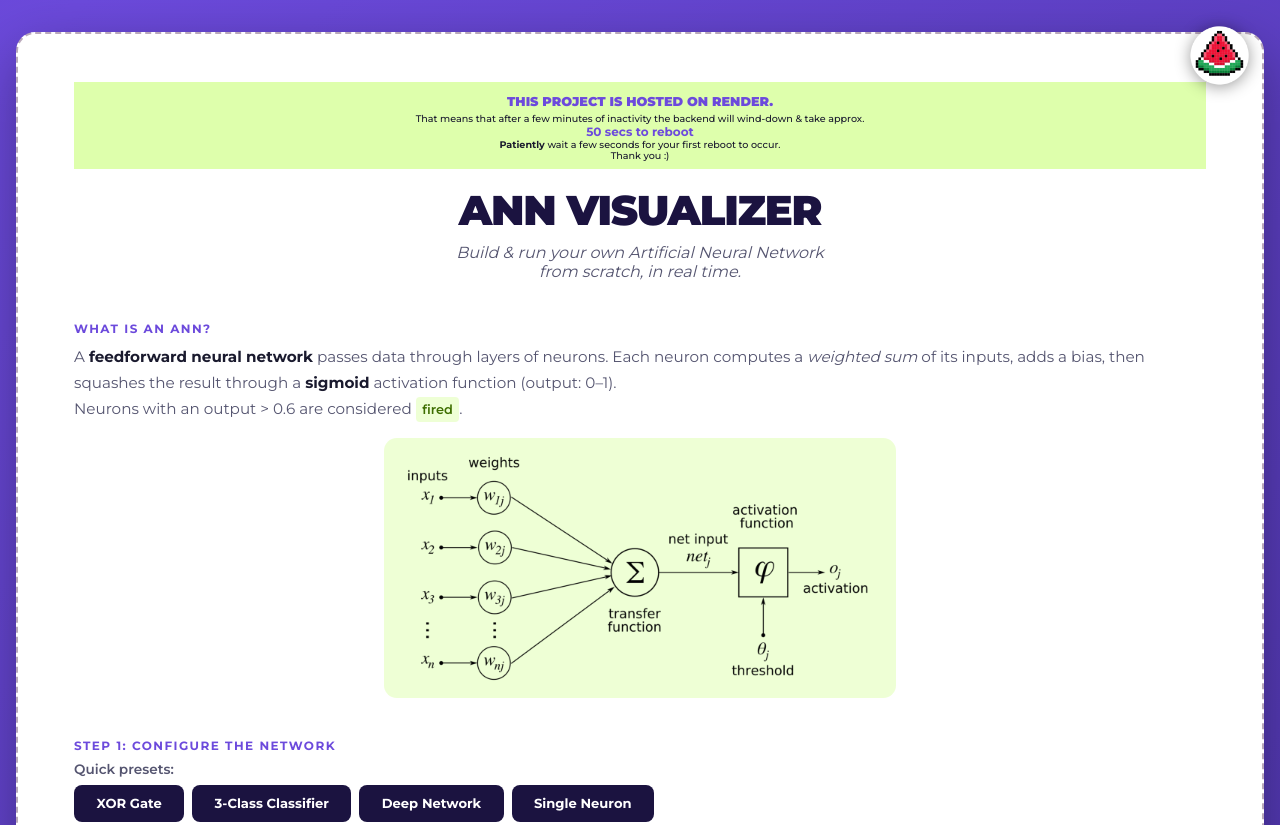
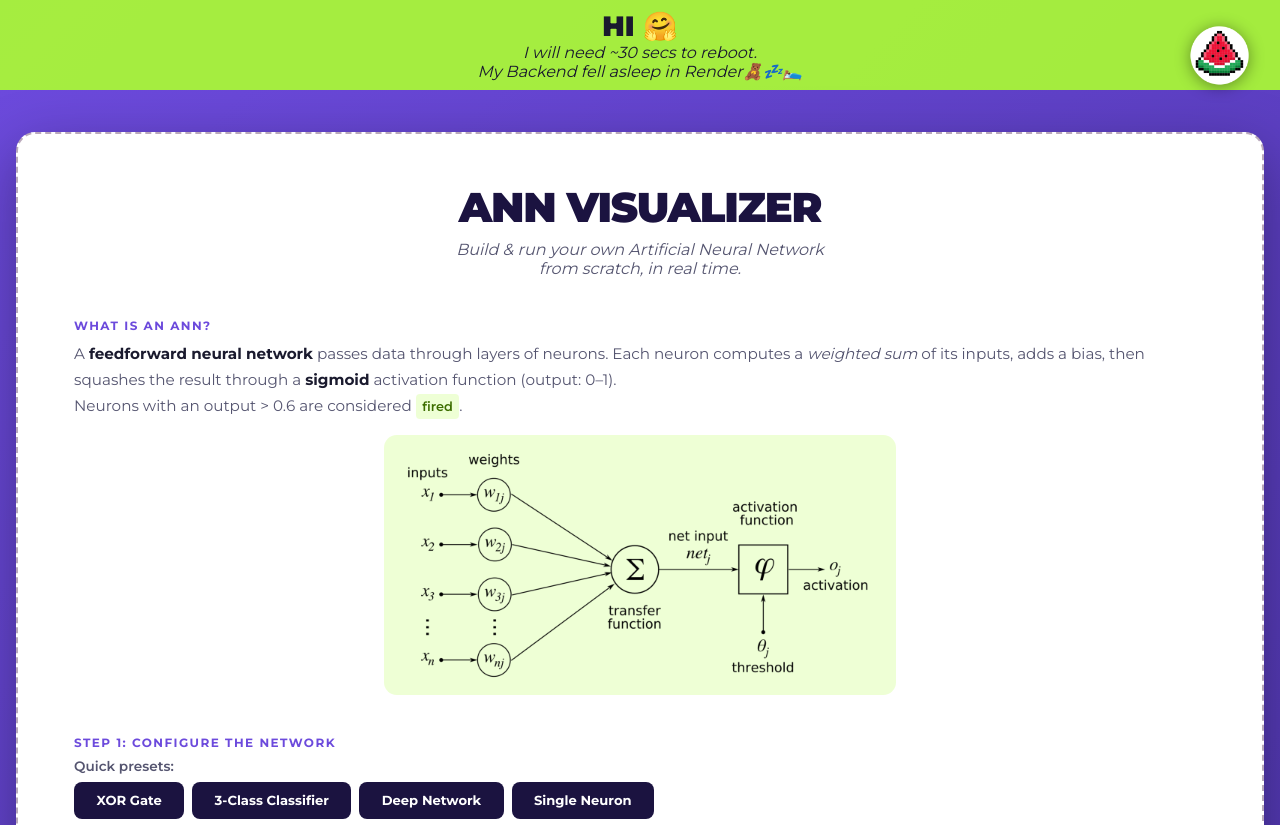
Before and after one commit to paboyi/0034-1---Portfolio-Ver.-ANN---Forward-Neural-Network-Visualization, a plain HTML site: page frontend/src/index.html in a window 1280 px wide. Shown: the top 825 px of the page. Drawn offline with Linux system fonts and the light colour scheme.

Commit message:
fix: header notice chnaged

```diff
--- a/frontend/src/index.html
+++ b/frontend/src/index.html
@@ -18,12 +18,25 @@
       <img src="img/watermelon-pixel-favicon_2.PNG" alt="ANN Visualizer logo" />
     </div>
 
+
+    <!--  Header Notice  -->
+    <div class="renderNotice">
+      <p>
+        <span class="greet">Hi 🤗</span> <br/>
+        <span class="sub">
+          I will need ~30 secs to reboot. <br /> My Backend fell asleep in Render🧸💤🛌
+        </span>
+      </p>
+    </div>
+
+
     <!--  Main container  -->
     <main class="card">
 
       <!--  Header  -->
       <header class="card__header">
-        <h5 class="renderNotice__text">
+
+        <!-- <h5 class="renderNotice__text">
           <span>This project is hosted on Render.</span>
           That means that after a few minutes of inactivity the backend will wind-down & take approx.
           <strong class="strongText">50 secs to reboot</strong>
@@ -31,7 +44,7 @@
             <strong>Patiently</strong> wait a few seconds for your first reboot to occur.
           </div>
           Thank you :)
-        </h5>
+        </h5> -->
 
         <h1>ANN Visualizer</h1>
         <p class="subtitle">Build &amp; run your own Artificial Neural Network <br /> from scratch, in real time.</p>
--- a/frontend/src/styles.css
+++ b/frontend/src/styles.css
@@ -39,6 +39,34 @@ body {
 
 
 
+/* Header & Notice */
+.renderNotice {
+  position: absolute;
+  top: 0;
+  left: 0;
+  width: 100%;
+  height: 90px;
+  display: flex;
+  justify-content: center;
+  align-items: center;
+  padding: 5px 0px;
+  background: rgb(from var(--green) r g b/0.9);
+  text-align: center;
+  line-height: normal;
+
+  .greet {
+    /* background-color: aqua;  */
+    margin: 0px;
+    font-size: 28px;
+    font-weight: 900;
+    text-transform: uppercase;
+  }
+
+  .sub {
+    font-weight: 400;
+    font-style: italic;
+  }
+}
 
 .renderNotice__text {
   display: flex;
@@ -75,6 +103,7 @@ body {
 
 /*  Card  */
 .card {
+  margin-top: 100px; /* set to match Header notice*/
   background: var(--white);
   /* background-color: orange; */
   border-radius: var(--radius);
```
Also changed, not shown: 1 other file.
